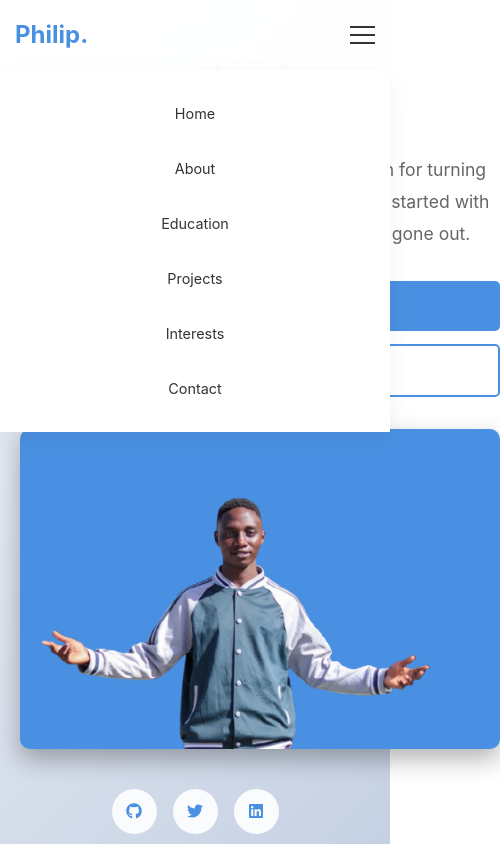
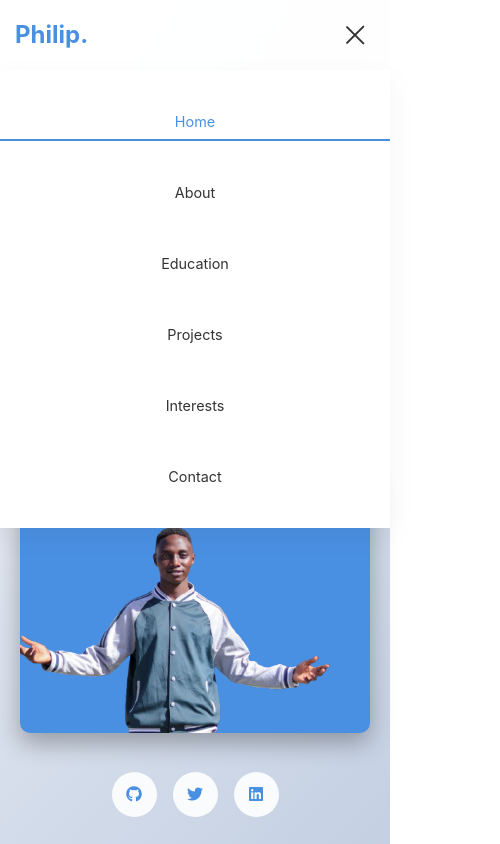
Before and after one commit to PhilipOndieki/PhilipOndieki_Portfolio2, a plain HTML site: page index.html in a window 390 px wide. Both pictures are taken after a click on the element 362 px from the left and 35 px from the top of the page. Shown: the top 844 px of the page, 500 px wide, since content can reach past the window. Drawn offline with Linux system fonts and the light colour scheme.

Commit message:
responsive design

```diff
--- a/index.html
+++ b/index.html
@@ -35,7 +35,7 @@
         <div class="hero-container">
             <div class="hero-content">
                 <div class="hero-text">
-                    <h1>less is <br><span class="accent">more.</span></h1>
+                    <h1> Fullstack <br><span class="accent">Developer.</span></h1>
                     <p>I'm a software developer with an obsession for turning ideas into reality through code. My journey started with Harvard's CS50 and lit a fire that's never gone out.</p>
                     <div class="hero-buttons">
                         <a href="#projects" class="btn-primary">View Work</a>
--- a/style.css
+++ b/style.css
@@ -22,15 +22,17 @@ body {
     padding: 0 20px;
 }
 
-/* Navigation */
+/* Improved Navigation */
 .navbar {
     position: fixed;
     top: 0;
     width: 100%;
     background: rgba(255, 255, 255, 0.95);
-    backdrop-filter: blur(10px);
+    backdrop-filter: blur(15px);
+    -webkit-backdrop-filter: blur(15px);
     z-index: 1000;
     transition: all 0.3s ease;
+    border-bottom: 1px solid rgba(255, 255, 255, 0.1);
 }
 
 .nav-container {
@@ -47,11 +49,13 @@ body {
     font-size: 1.5rem;
     font-weight: 700;
     color: #4a90e2;
+    z-index: 1001;
 }
 
 .nav-menu {
     display: flex;
     gap: 2rem;
+    list-style: none;
 }
 
 .nav-link {
@@ -61,9 +65,11 @@ body {
     font-size: 0.9rem;
     transition: color 0.3s ease;
     position: relative;
+    padding: 0.5rem 0;
 }
 
-.nav-link:hover {
+.nav-link:hover,
+.nav-link.active {
     color: #4a90e2;
 }
 
@@ -72,13 +78,14 @@ body {
     position: absolute;
     width: 0;
     height: 2px;
-    bottom: -5px;
+    bottom: 0;
     left: 0;
     background-color: #4a90e2;
     transition: width 0.3s ease;
 }
 
-.nav-link:hover::after {
+.nav-link:hover::after,
+.nav-link.active::after {
     width: 100%;
 }
 
@@ -86,6 +93,8 @@ body {
     display: none;
     flex-direction: column;
     cursor: pointer;
+    z-index: 1001;
+    padding: 0.5rem;
 }
 
 .hamburger span {
@@ -94,15 +103,29 @@ body {
     background: #333;
     margin: 3px 0;
     transition: 0.3s;
+    border-radius: 2px;
 }
 
-/* Hero Section */
+.hamburger.active span:nth-child(1) {
+    transform: rotate(-45deg) translate(-5px, 6px);
+}
+
+.hamburger.active span:nth-child(2) {
+    opacity: 0;
+}
+
+.hamburger.active span:nth-child(3) {
+    transform: rotate(45deg) translate(-5px, -6px);
+}
+
+/* Enhanced Hero Section */
 .hero {
     min-height: 100vh;
     display: flex;
     align-items: center;
     background: linear-gradient(135deg, #f5f7fa 0%, #c3cfe2 100%);
     position: relative;
+    padding: 80px 0 40px;
 }
 
 .hero-container {
@@ -117,10 +140,11 @@ body {
     grid-template-columns: 1fr 1fr;
     gap: 4rem;
     align-items: center;
+    min-height: 70vh;
 }
 
 .hero-text h1 {
-    font-size: 4rem;
+    font-size: clamp(2.5rem, 5vw, 4rem);
     font-weight: 300;
     line-height: 1.1;
     margin-bottom: 1.5rem;
@@ -133,7 +157,7 @@ body {
 }
 
 .hero-text p {
-    font-size: 1.1rem;
+    font-size: clamp(1rem, 2vw, 1.1rem);
     color: #666;
     margin-bottom: 2rem;
     line-height: 1.8;
@@ -142,6 +166,7 @@ body {
 .hero-buttons {
     display: flex;
     gap: 1rem;
+    flex-wrap: wrap;
 }
 
 .btn-primary, .btn-secondary {
@@ -154,7 +179,11 @@ body {
     cursor: pointer;
     display: inline-flex;
     align-items: center;
+    justify-content: center;
     gap: 8px;
+    min-width: 140px;
+    text-align: center;
+    touch-action: manipulation;
 }
 
 .btn-primary {
@@ -183,55 +212,28 @@ body {
     display: flex;
     justify-content: center;
     align-items: center;
+    position: relative;
 }
 
-/* .image-wrapper {
-    position: relative;
-    width: 617px;
-    height: 405px;
-    display: flex;
-    align-items: center;
-    justify-content: center;
-} */
-
-
 .philolo {
-    position: relative;
-    z-index: 2;
-    width: 480px;
-    height: 400px;
-    padding-left: 20px;
-    padding-right: 10px;
-    height: 320px;
+    width: 100%;
+    max-width: 500px;
+    height: auto;
+    aspect-ratio: 4/3;
     object-fit: cover;
     border-radius: 10px;
     box-shadow: 0 10px 25px rgba(0, 0, 0, 0.3);
     background: #4a90e2;
+    transition: transform 0.3s ease;
 }
 
-.image-frame {
-    position: relative;
-    width: 1000px;
-    height: 340px;
-    z-index: 4;
-    border-radius: 12px;
-    overflow: hidden;
-    box-shadow: 0 15px 30px rgba(0, 0, 0, 0.2);
-    background: 0 20px 40px rgba(74, 144, 226, 0.4);
-    padding: 0;
-}
-
-
-.image-frame img {
-    width: 100%;
-    height: 100%;
-    object-fit: cover;
-    border-radius: 12px;
+.philolo:hover {
+    transform: scale(1.05);
 }
 
 .social-links {
     position: absolute;
-    left: 10px;
+    left: 20px;
     top: 50%;
     transform: translateY(-50%);
     display: flex;
@@ -251,6 +253,7 @@ body {
     color: #4a90e2;
     text-decoration: none;
     transition: all 0.3s ease;
+    touch-action: manipulation;
 }
 
 .social-links a:hover {
```
